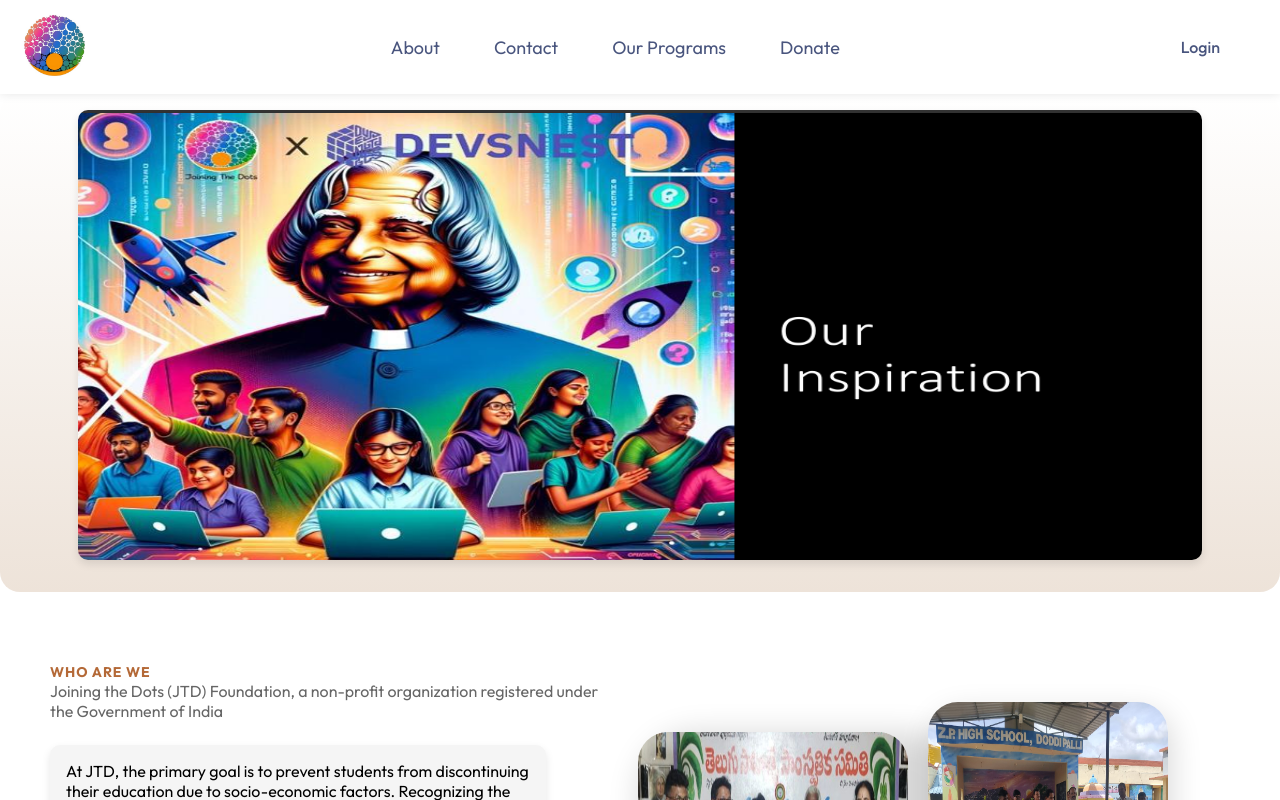
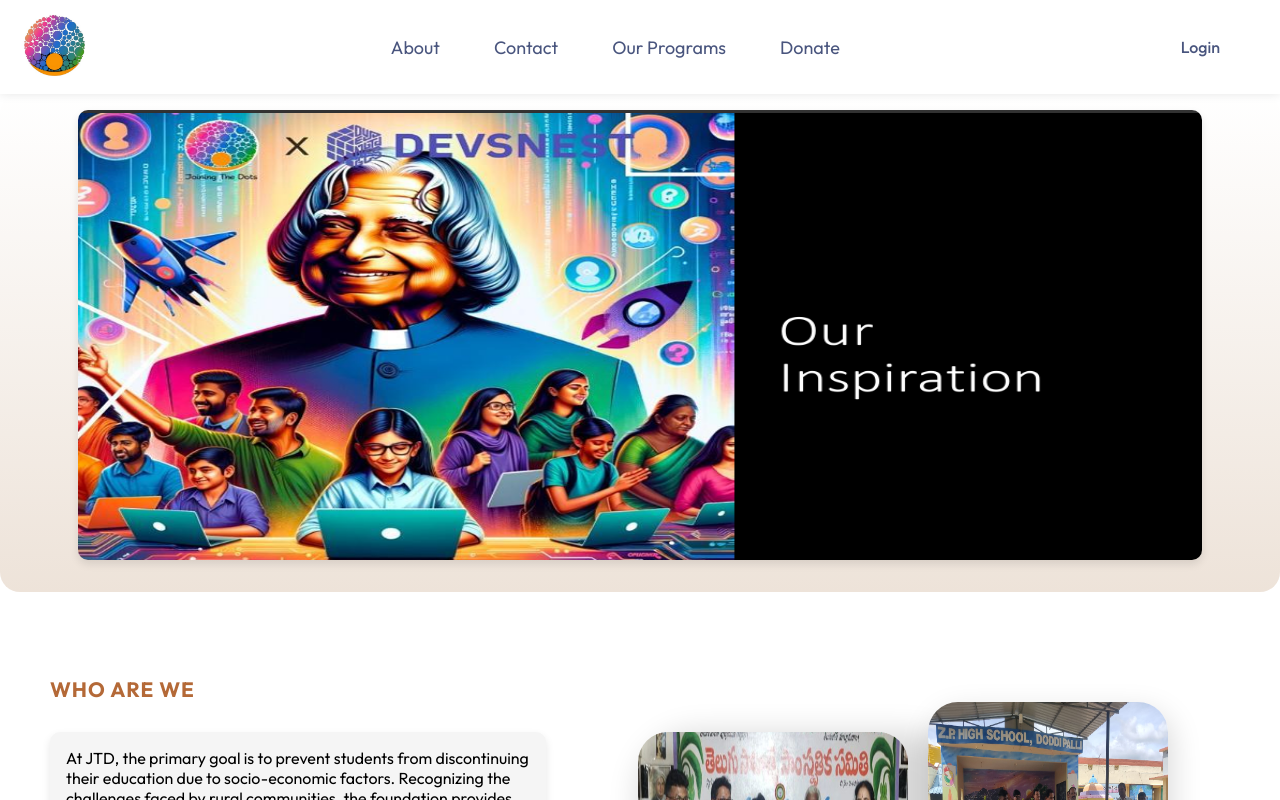
Before and after one commit to cfgbengaluru24/Team-58, a React (Vite) app in the folder React App/: page / in a window 1280 px wide. Shown: the top 800 px of the page. Built offline with nearby package versions, Linux system fonts and the light colour scheme; a web font is replaced by a local one.

Commit message:
improved styling

```diff
--- a/React App/src/components/Aboutus/Aboutus.css
+++ b/React App/src/components/Aboutus/Aboutus.css
@@ -12,9 +12,10 @@
 }
 
 .about-us__subtitle {
-  font-size: 0.875rem;
+  font-size: 1.3rem;
   color: #b46937;
   letter-spacing: 1px;
+  margin-bottom: 30px;
 }
 
 .about-us__title {
--- a/React App/src/components/Aboutus/Aboutus.jsx
+++ b/React App/src/components/Aboutus/Aboutus.jsx
@@ -13,8 +13,7 @@ const Aboutus = () => {
       <div className="about-us__text">
         <h4 className="about-us__subtitle">WHO ARE WE</h4>
 
-        <p className="about-us__description">
-        Joining the Dots (JTD) Foundation, a non-profit organization registered under the Government of India     </p>
+
         <div className="about-us__features">
           <div className="about-us__feature">
             <div>
--- a/React App/src/components/Navbar/Navbar.css
+++ b/React App/src/components/Navbar/Navbar.css
@@ -1,10 +1,13 @@
 .navbar {
+  position: sticky;
+  top: 0;
     padding: 10px 20px;
     display: flex;
     justify-content: space-between;
     align-items: center;
     background-color: #FFFFFF;
     box-shadow: 0 0 10px rgba(0, 0, 0, 0.1);
+    z-index: 1000;
   }
 
   .navbar .logo {
@@ -12,8 +15,8 @@
     height: auto;
   }
   .userimg{
-    height: 40px;
-    width:40px;
+    height: 30px;
+    width:30px;
   }
   .navbar-menu {
     display: flex;
--- a/React App/src/components/Profile/Profile.css
+++ b/React App/src/components/Profile/Profile.css
@@ -1,11 +1,13 @@
 .profile {
+  margin-top: 100px;
     display: flex;
     flex-direction: column;
     align-items: center;
     background-color: #f3f3f3;
     border-radius: 10px;
     padding: 20px;
-    width: 300px;
+    width: 400px;
+    height: 500px;
     box-shadow: 0 4px 8px rgba(0, 0, 0, 0.1);
     margin: 0 auto;
   }
--- a/React App/src/components/Profile/Profile.jsx
+++ b/React App/src/components/Profile/Profile.jsx
@@ -26,7 +26,7 @@ const Profile = () => {
 
   return (
     <div className="profile">
-      <h1 className="profile-name">vijay</h1>
+      <h1 className="profile-name">sumith</h1>
       <p className="profile-attendance">Attendance: 85%</p>
       <div className="profile-chart">
         <h2>Progress</h2>
```
